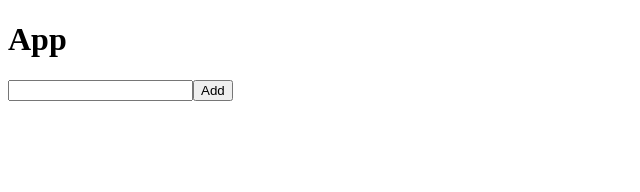
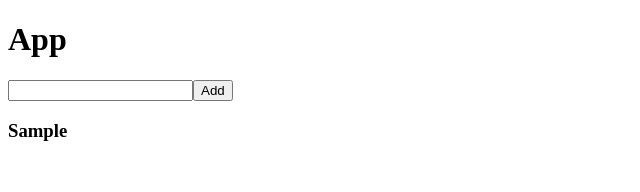
Before and after one commit to wewececetw/reactTodoApp, a React (Vite) app: page / in a window 1280 px wide. Both pictures are taken after typing "Sample" into the empty fields and a click on the button "Add". Shown: the top 192 px of the page, without its empty margins (0-640 px from the left). Built offline with nearby package versions, Linux system fonts and the light colour scheme.

Commit message:
feat: 顯示 Todos

```diff
--- a/src/components/Todo.jsx
+++ b/src/components/Todo.jsx
@@ -1,11 +1,12 @@
 import { useState } from "react";
+import TodoItem from "./TodoItem";
 
 export default function Todo() {
-  const [Todo, setTodo] = useState("");
-  const [Todos, setTodos] = useState([]);
+  const [todo, setTodo] = useState("");
+  const [todos, setTodos] = useState([]);
   function handleSubmit(e) {
     e.preventDefault();
-    setTodos([...Todos, Todo]);
+    setTodos([...todos, todo]);
     setTodo("");
   }
   return (
@@ -14,11 +15,13 @@ export default function Todo() {
         <input
           type="text"
           onChange={(e) => setTodo(e.target.value)}
-          value={Todo}
+          value={todo}
         />
         <button>Add</button>
       </form>
-      {console.log(Todos)}
+      {todos.map((item) => (
+        <TodoItem key={item} item={item} />
+      ))}
     </div>
   );
 }
--- /dev/null
+++ b/src/components/TodoItem.jsx
@@ -0,0 +1,3 @@
+export default function TodoItem({ item }) {
+  return <h3>{item}</h3>;
+}
```
